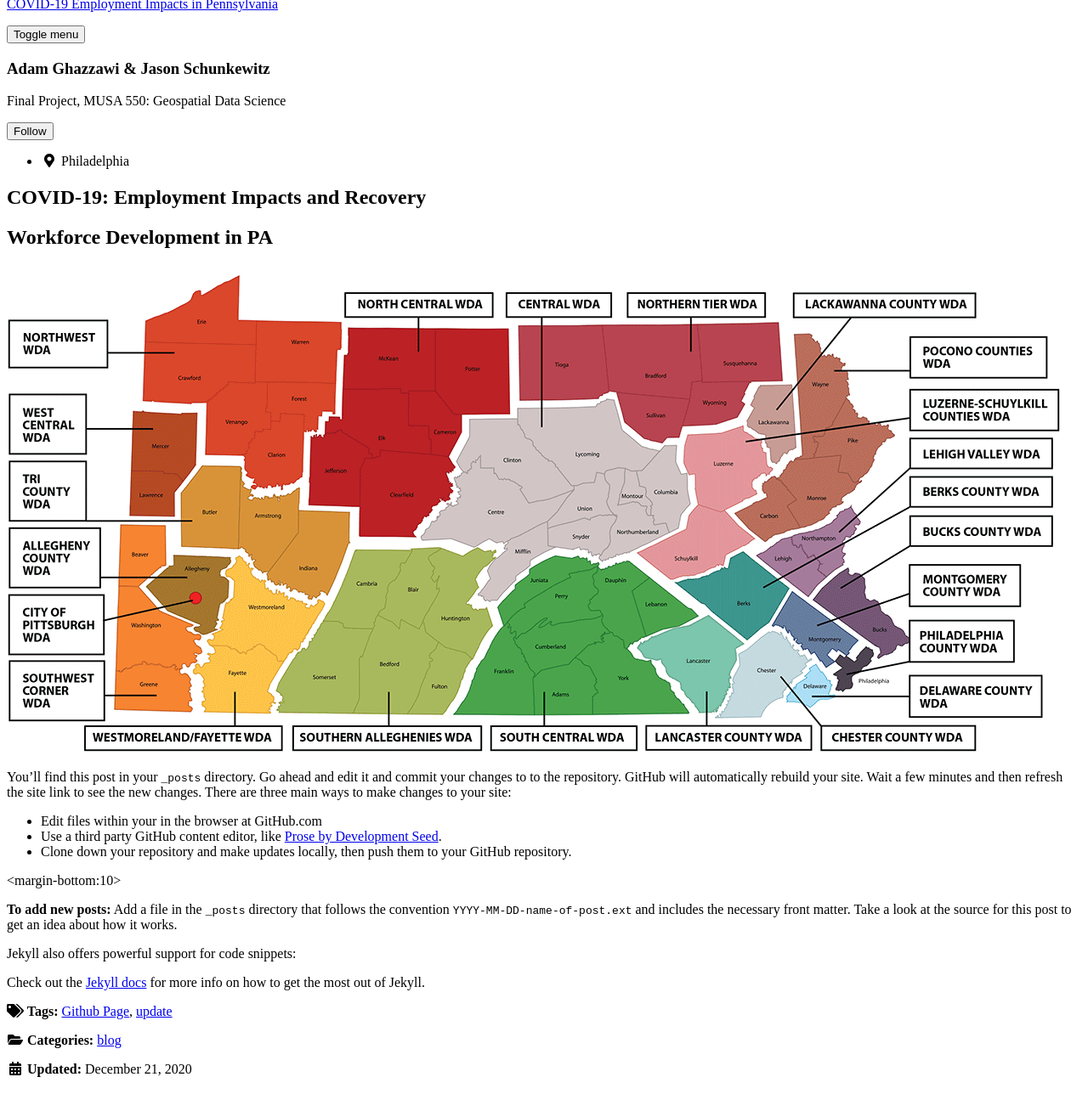
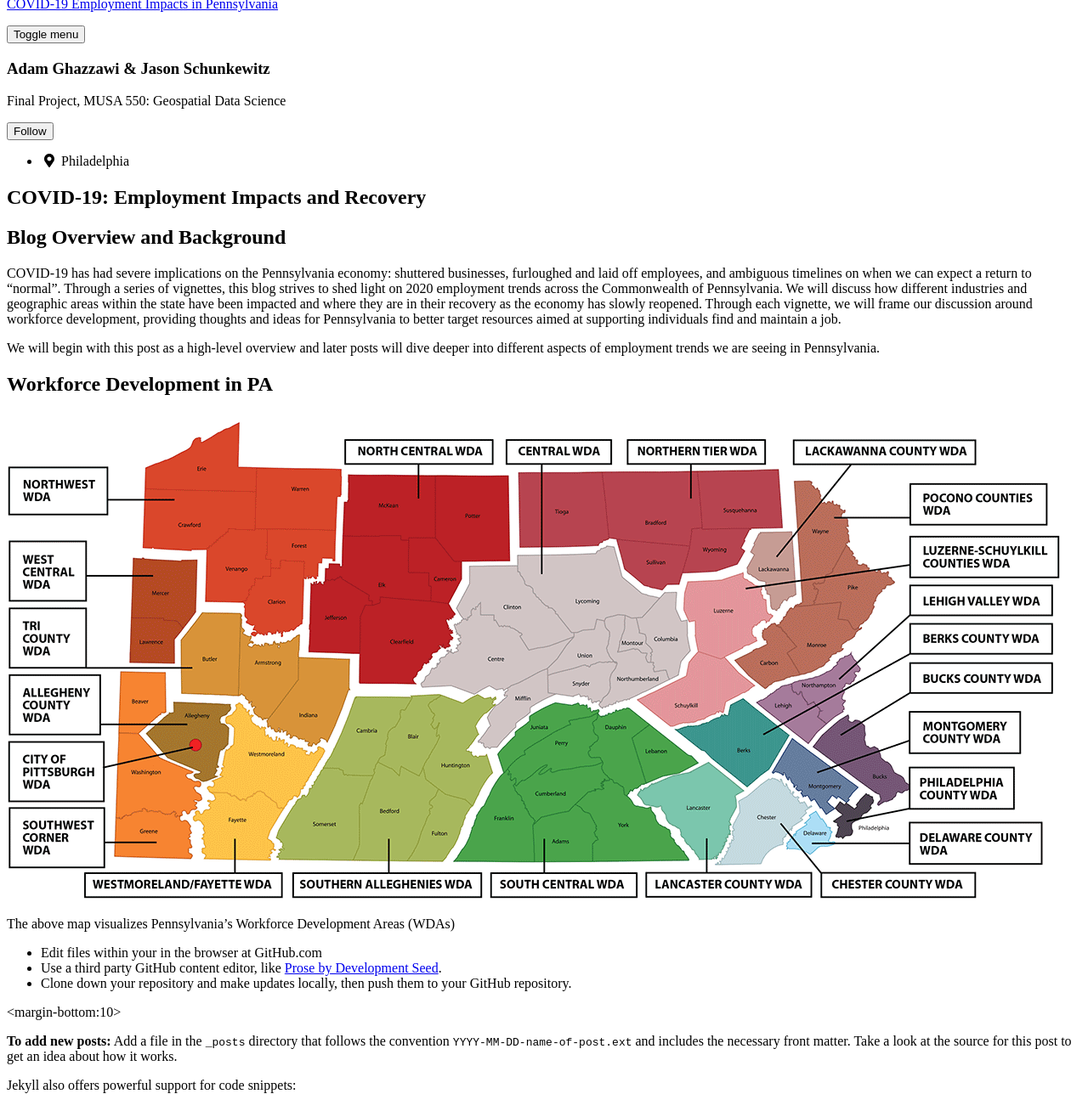
Before and after one commit to amghazzawi/PAemployment, a Jekyll site: the page built from _posts/2019-04-18-welcome-to-github-pages.md, in a window 1280 px wide and 1400 px high, cut to the strip 112-1400 px from the top of the window. Shown: the whole strip at 85% size. Built offline with Jekyll 4.4.1, drawn with Linux system fonts in a browser that asks for light colours; cached includes are drawn as plain includes; nearby versions of some CDN libraries.

Commit message:
Update 2019-04-18-welcome-to-github-pages.md

```diff
--- a/_posts/2019-04-18-welcome-to-github-pages.md
+++ b/_posts/2019-04-18-welcome-to-github-pages.md
@@ -15,10 +15,15 @@ tags:
   - update
 ---
 
+## Blog Overview and Background
+COVID-19 has had severe implications on the Pennsylvania economy: shuttered businesses, furloughed and laid off employees, and ambiguous timelines on when we can expect a return to "normal". Through a series of vignettes, this blog strives to shed light on 2020 employment trends across the Commonwealth of Pennsylvania. We will discuss how different industries and geographic areas within the state have been impacted and where they are in their recovery as the economy has slowly reopened. Through each vignette, we will frame our discussion around workforce development, providing thoughts and ideas for Pennsylvania to better target resources aimed at supporting individuals find and maintain a job.
+
+We will begin with this post as a high-level overview and later posts will dive deeper into different aspects of employment trends we are seeing in Pennsylvania.
+
 ## Workforce Development in PA
 ![wda-map]({{ site.url }}{{ site.baseurl }}/assets/images/WDA_Map.png)
 
-You'll find this post in your `_posts` directory. Go ahead and edit it and commit your changes to to the repository. GitHub will automatically rebuild your site. Wait a few minutes and then refresh the site link to see the new changes. There are three main ways to make changes to your site:
+The above map visualizes Pennsylvania's Workforce Development Areas (WDAs)
 
 - Edit files within your in the browser at GitHub.com
 - Use a third party GitHub content editor, like [Prose by Development Seed](https://prose.io).
```
